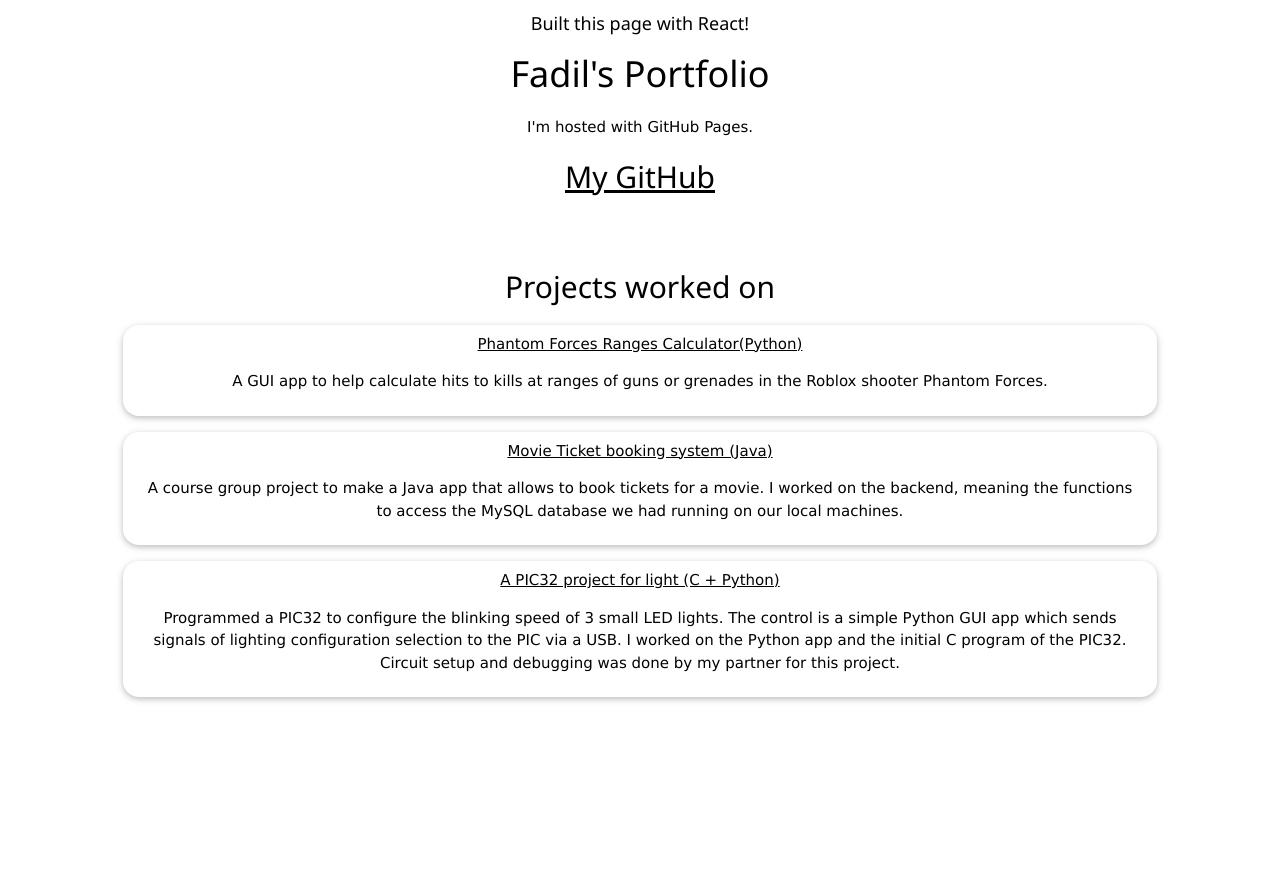
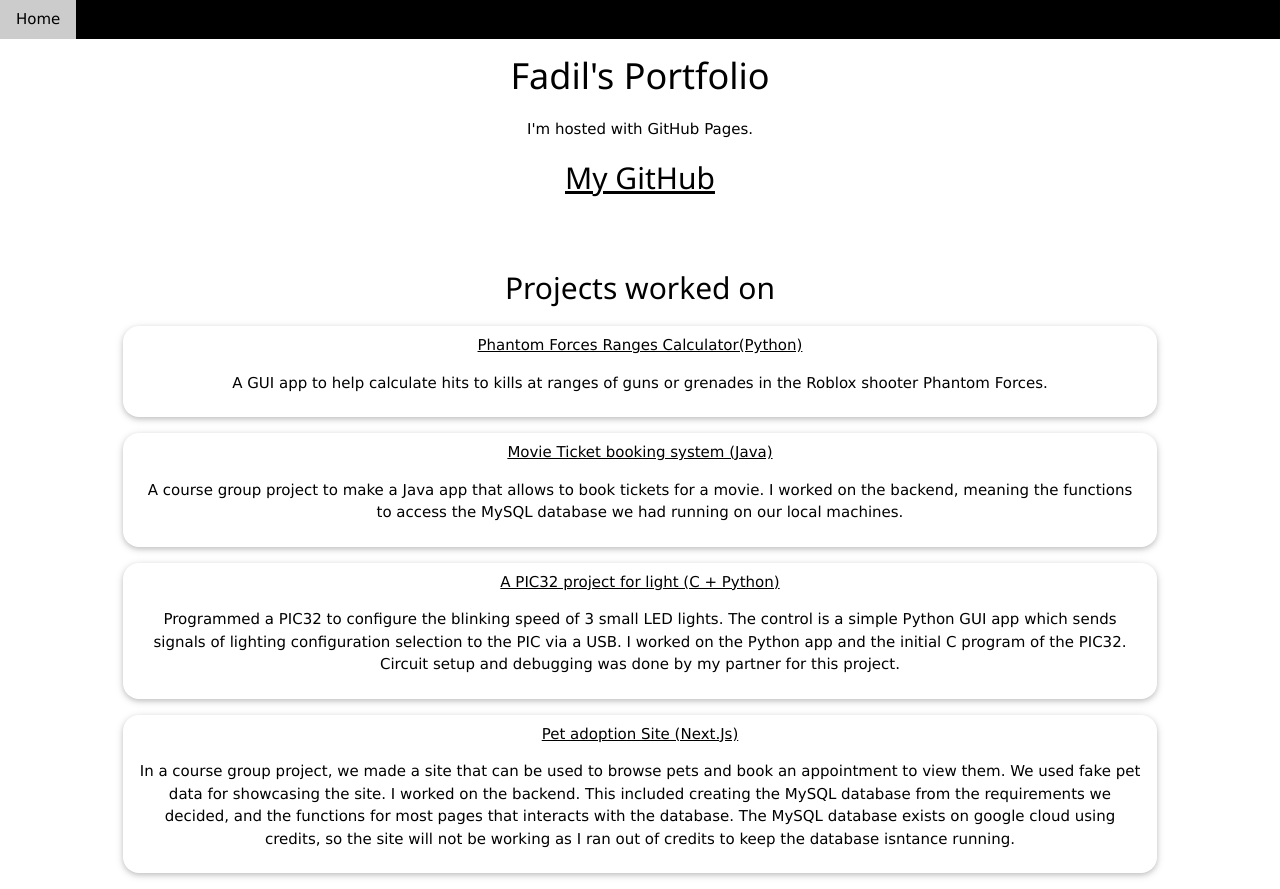
Before and after one commit to FDIL501st/FDIL501st.github.io, a React (Create React App) app: page / in a window 1280 px wide. Before the commit the page ends 800 px from the top, so only its background shows below. Built offline with nearby package versions, Linux system fonts and the light colour scheme.

Commit message:
Added Pet Pursuit project
Added new project description and link to my deploy fork.
Also did some more refactoring of components.

```diff
--- /dev/null
+++ b/src/AllProjects.jsx
@@ -0,0 +1,42 @@
+import ProjectLink from './ProjectLink';
+
+const AllProjects = () => {
+    return (
+        <>
+            <ProjectLink link={"https://github.com/FDIL501st/Phantom-Forces-damage-ranges-calculator"}
+                display_name={"Phantom Forces Ranges Calculator(Python)"}
+                description={"A GUI app to help calculate hits to kills at ranges of guns or grenades in the Roblox  \
+                    shooter Phantom Forces."}
+            />
+
+            <ProjectLink link={"https://github.com/FDIL501st/ENSF480-GR31-TermProject"}
+                display_name={"Movie Ticket booking system (Java)"}
+                description={"A course group project to make a Java app that allows to book tickets for a movie.  \
+                    I worked on the backend, meaning the functions to access the MySQL database we had  \
+                    running on our local machines."}
+            />
+
+            <ProjectLink link={"https://github.com/FDIL501st/ENCM511_gr6_Project-Codes/tree/main/AppProject2"}
+                display_name={"A PIC32 project for light  (C + Python)"}
+                description={"Programmed a PIC32 to configure the blinking speed of 3 small LED lights. \
+                    The control is a simple Python GUI app which sends signals of \
+                    lighting configuration selection to the PIC via a USB. \
+                    I worked on the Python app and the initial C program of the PIC32. \
+                    Circuit setup and debugging was done by my partner for this project."}
+            />
+
+            <ProjectLink link={"https://github.com/FDIL501st/pet-adoption-401"}
+                display_name={"Pet adoption Site (Next.Js)"}
+                description={"In a course group project, we made a site that \
+                    can be used to browse pets and book an appointment to view them. \
+                    We used fake pet data for showcasing the site. \
+                    I worked on the backend. This included creating the MySQL database from the requirements we \
+                    decided, and the functions for most pages that interacts with the database. \
+                    The MySQL database exists on google cloud using credits, \
+                    so the site will not be working as I ran out of credits to keep the database isntance running."}
+            />
+        </>
+    )
+}
+
+export default AllProjects
--- a/src/App.js
+++ b/src/App.js
@@ -1,7 +1,6 @@
-// import logo from './logo.svg';
 import './App.css';
 import NavBar from "./NavBar";
-import ProjectLink from './ProjectLink';
+import AllProjects from './AllProjects';
 
 function App() {
     return (
@@ -22,27 +21,7 @@ function App() {
                 <div className="w3-col m10">
                     <h2>Projects worked on</h2>
                     {/* Links to projects I want to showcase */}
-                    <ProjectLink link={"https://github.com/FDIL501st/Phantom-Forces-damage-ranges-calculator"}
-                        display_name={"Phantom Forces Ranges Calculator(Python)"}
-                        description={"A GUI app to help calculate hits to kills at ranges of guns or grenades in the Roblox  \
-                            shooter Phantom Forces."}
-                    />
-
-                    <ProjectLink link={"https://github.com/FDIL501st/ENSF480-GR31-TermProject"}
-                        display_name={"Movie Ticket booking system (Java)"}
-                        description={"A course group project to make a Java app that allows to book tickets for a movie.  \
-                            I worked on the backend, meaning the functions to access the MySQL database we had  \
-                            running on our local machines."}
-                    />
-
-                    <ProjectLink link={"https://github.com/FDIL501st/ENCM511_gr6_Project-Codes/tree/main/AppProject2"}
-                        display_name={"A PIC32 project for light  (C + Python)"}
-                        description={"Programmed a PIC32 to configure the blinking speed of 3 small LED lights. \
-                            The control is a simple Python GUI app which sends signals of \
-                            lighting configuration selection to the PIC via a USB. \
-                            I worked on the Python app and the initial C program of the PIC32. \
-                            Circuit setup and debugging was done by my partner for this project."}
-                    />
+                    <AllProjects />
                 </div>
                 <div className="w3-col m1 w3-container"/>
             </div>
--- a/src/NavBar.js
+++ b/src/NavBar.js
@@ -1,7 +1,8 @@
 const NavBar = () => {
 	return (
-		// TODO: Actually implement a navigation bar
-		<h5>Built this page with React!</h5>
+		<div class="w3-bar w3-black">
+			<a href="/" class="w3-bar-item w3-button w3-mobile">Home</a>
+		</div>
 	)
 }
 
```
